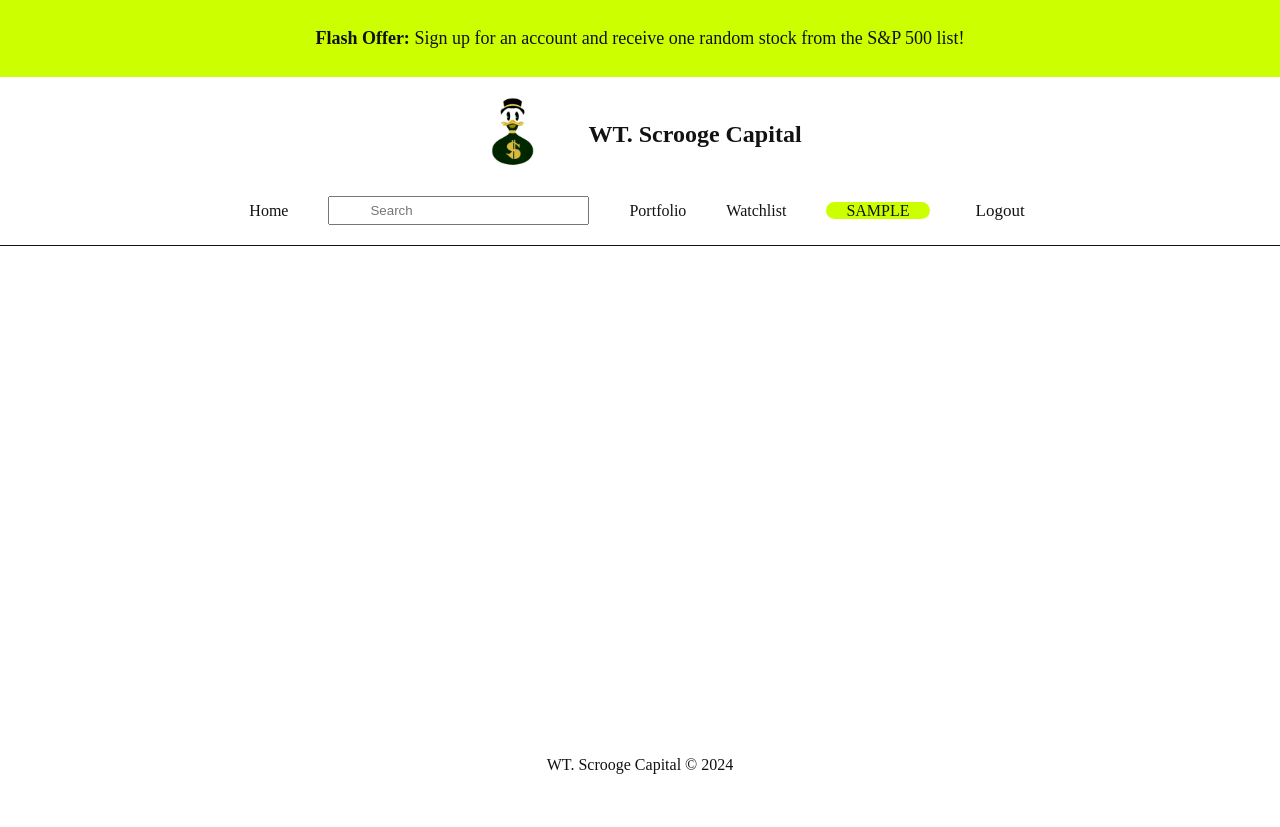
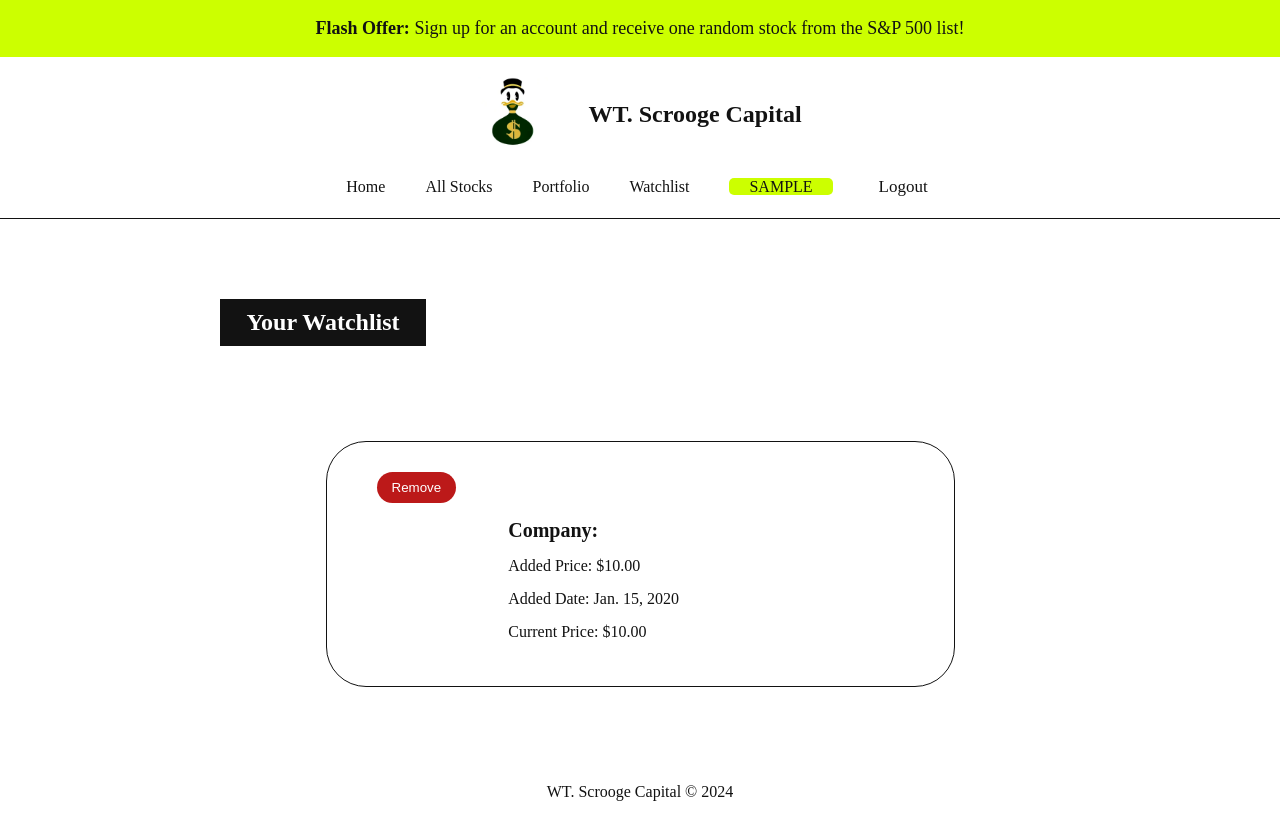
Before and after one commit to tszwong/BU-CS412, a Django app: page /watchlist/ in a window 1280 px wide. Before the commit the page ends 774 px from the top, so only its background shows below. Run offline with Django 5.2, Linux system fonts and the light colour scheme; a user stored in the database is signed in; tables that the repository leaves empty hold one stand-in row (values such as "Sample post"); some web fonts are replaced.

Commit message:
REMAINING WORK: add more comments, docstrings; STATUS: finished the portfolio page: added buy and sell features, updated transactions, fixed navbar styles, watchlist completed, pagination for watchlist completed, other style changes, both remove and add for watchlist works now, project content complete

```diff
--- a/static/final_styles.css
+++ b/static/final_styles.css
@@ -78,8 +82,66 @@ body {
     margin: 0 auto;
     margin-left: 15px;
     margin-right: 15px;
-    border-radius: 8px;
+    border-radius: 30px;
     width: 33%;
+}
+
+.watch-rec-container {
+    display: flex;
+    flex-direction: column;
+    width: 100%;
+    max-width: 85%;
+    /* border: 1px solid rgb(18, 18, 18); */
+    border-radius: 4px;
+    margin: 0 auto;
+    padding: 50px 50px;
+    /* box-shadow: 0 2px 4px rgba(0, 0, 0, 0.1); */
+}
+
+.watch-rec-card {
+    /* background-color: rgb(18, 18, 18);
+    color: rgb(255, 255, 255); */
+    padding: 30px 50px;
+    margin: 0 auto;
+    margin-top: 45px;
+    border: 1px solid rgb(18, 18, 18);
+    border-radius: 40px;
+    width: 50%;
+}
+
+.watch-rec-card h3, .watch-rec-card h4, .watch-rec-card p {
+    margin: 0 auto;
+    margin-top: 10px;
+    margin-bottom: 15px;
+    width: 50%;
+}
+
+.watch-rec-card h3 {
+    font-size: 24px;
+}
+
+.watch-rec-card h4 {
+    font-size: 20px;
+}
+
+.watch-rec-card button, .gw-rec-card button {
+    margin: 0 auto;
+    padding: 8px 15px;
+    background-color: rgb(188, 25, 25);
+    color: white;
+    border-radius: 25px;
+    border: none;
+}
+
+.gw-rec-card button {
+    background-color: rgb(0, 200, 5);
+}
+
+.watch-rec-card button:hover, .gw-rec-card button:hover {
+    cursor: pointer;
+    background-color: rgb(255, 255, 255);
+    color: rgb(18, 18, 18);
+    transition: 0.5s;
 }
 
 .transact-container {
--- a/wt_scrooge_capital/templates/wt_scrooge_capital/base.html
+++ b/wt_scrooge_capital/templates/wt_scrooge_capital/base.html
@@ -13,7 +13,7 @@
     </head>
     <body>
         <div class="page-container">
-            <div class="ad" style="align-items: center; display: flex; justify-content: center; width: 100vw; padding-top: 10px; padding-bottom: 10px; font-size: 18px;">
+            <div class="ad" style="align-items: center; display: flex; justify-content: center; width: 100vw; font-size: 18px;">
                 <p><span style="font-weight: bold;">Flash Offer:</span> Sign up for an account and receive one random stock from the S&P 500 list!</p>
             </div>
             <nav class="nav-bar">
@@ -21,7 +21,7 @@
                     <div class="nav-bar-links">
                         <ul>
                             <li>
-                                <a href="{% url 'home' %}"><img src="{% static 'wt_logo_small.png' %}" style="width: 70px; height: auto;"></a>
+                                <img src="{% static 'wt_logo_small.png' %}" style="width: 70px; height: auto;">
                             </li>
                             <li>
                                 <h1>WT. Scrooge Capital</h1>
@@ -31,21 +31,12 @@
 
                     <div class="nav-bar-links" style="margin-top: 25px;">
                         <ul>
-                            <li>
-                                <a href="{% url 'home' %}">Home</a>
-                            </li>
-                            <li>
-                                <input type="text" placeholder="Search" style="padding: 5px 40px;">
-                            </li>
-                            <li>
-                                <a href="{% url 'portfolio' %}">Portfolio</a>
-                            </li>
-                            <li>
-                                <a href="{% url 'watchlist' %}">Watchlist</a>
-                            </li>
-                            <!-- <li>
-                                <a href="{% url 'transactions' %}">Transaction History</a>
-                            </li> -->
+                            <li><a href="{% url 'home' %}">Home</a></li>
+                            <!-- <li><input type="text" placeholder="Search" style="padding: 5px 40px;"></li> -->
+                            <li><a href="{% url 'stock_list' %}">All Stocks</a></li>
+                            <li><a href="{% url 'portfolio' %}">Portfolio</a></li>
+                            <li><a href="{% url 'watchlist' %}">Watchlist</a></li>
+                            <!-- <li><a href="{% url 'transactions' %}">Transaction History</a></li> -->
                         </ul>
 
                         <ul>
@@ -57,7 +48,7 @@
                                             background-color: rgb(204, 255, 0);
                                             padding-left: 20px;
                                             padding-right: 20px;
-                                            border-radius: 15px;
+                                            border-radius: 5px;
                                         "
                                     >
                                         {{ user.username }}
@@ -70,9 +61,7 @@
                                     </form>
                                 </li>
                             {% else %}
-                                <li>
-                                    <a href="{% url 'login' %}">Login</a>
-                                </li>
+                                <li><a href="{% url 'login' %}">Login</a></li>
                             {% endif %}
                         </ul>
                     </div>
@@ -88,6 +77,7 @@
             <footer>
                 <p>WT. Scrooge Capital &copy; 2024</p>
             </footer>
+
         </div>
     </body>
 </html>
--- a/wt_scrooge_capital/templates/wt_scrooge_capital/stock_detail.html
+++ b/wt_scrooge_capital/templates/wt_scrooge_capital/stock_detail.html
@@ -22,7 +22,7 @@
                 <p><strong>Shares Owned: </strong><span class="space">.</span>{{ shares_owned }}</p>
                 <p><strong>Open Price: </strong><span class="space">.</span>${{ open_price }}</p>
                 <p><strong>Close Price: </strong><span class="space">.</span>${{ close_price }}</p>
-                <p><strong>Difference: </strong><span class="space">.</span>${{ diff }}</p>
+                <p><strong>Day Difference: </strong><span class="space">.</span>${{ diff }}</p>
             </div>
             <div class="right additional-info-content" id="rad">
                 <p><strong>Max Price: </strong><span class="space">.</span>${{ max_price }}</p>
--- a/wt_scrooge_capital/templates/wt_scrooge_capital/transactions_list.html
+++ b/wt_scrooge_capital/templates/wt_scrooge_capital/transactions_list.html
@@ -7,8 +7,8 @@
     </head>
     <body>
         <div class="content-block">
-            <h2 class="space-it" style="text-align: center;">Transaction History</h2>
             <div class="transact-container">
+                <h2 id="transaction-title">Transaction History</h2>
                 {% for transaction in transactions %}
                     <div class="transact-card {% if transaction.get_transaction_type_display == 'Buy' %}buy{% elif transaction.get_transaction_type_display == 'Sell' %}sell{% endif %}">
                         <h4>Company: {{ transaction.stock.company_name }}</h4>
@@ -16,6 +16,7 @@
                         <h2>$<span style="padding-left: 3px">{{ transaction.purchase_price }}</span></h2>
                         <p>Quantity: {{ transaction.shares }}, Date: {{ transaction.purchase_date }}, Type: {{ transaction.get_transaction_type_display }}</p>
                     </div>
+                    <hr id="portfolio-hr" class="transact-hr">
                 {% endfor %}
             </div>
         </div>
--- a/wt_scrooge_capital/templates/wt_scrooge_capital/watch_list.html
+++ b/wt_scrooge_capital/templates/wt_scrooge_capital/watch_list.html
@@ -9,9 +9,9 @@
         <div class="content-block">
             <h2 class="space-it">General Watch List</h2>
             <div class="gw-rec-container">
-                {% for stock in stocks %}
+                {% for stock in stocks|slice:":3" %}
                 <div class="gw-rec-card">
-                    <button>remove</button>
+                    <!-- <button>remove</button> -->
                     <h4>Company: {{ stock.company_name }}</h4>
                     <h3><a href="{% url 'stock_detail' stock.id %}" style="text-decoration: none;">{{ stock.ticker }}</a></h3>
                     <h2>$<span style="padding-left: 3px">{{ stock.current_price }}</span></h2>
--- a/wt_scrooge_capital/templates/wt_scrooge_capital/watchlist_expanded.html
+++ b/wt_scrooge_capital/templates/wt_scrooge_capital/watchlist_expanded.html
@@ -1,5 +1,40 @@
 {% extends 'wt_scrooge_capital/base.html' %}
 
 {% block content %}
+    <div class="content-block">
+        <h2 class="space-it"
+            style="
+                margin-left: 200px;
+                background-color: rgb(18, 18, 18);
+                color: white;
+                width: 15%;
+                padding: 10px;
+                text-align: center;
+            "
+        >
+            Your Watchlist
+        </h2>
 
+        <div class="watch-rec-container">
+            {% if watchlist %}
+                {% for item in watchlist %}
+                <div class="watch-rec-card">
+                    <form action="{% url 'remove_from_watchlist' item.id %}" method="post">
+                        {% csrf_token %}
+                        <button type="submit">Remove</button>
+                    </form>
+
+                    <h4>Company: {{ item.stock.company_name }}</h4>
+                    <h3><a href="{% url 'stock_detail' item.stock.id %}" style="text-decoration: none;">{{ item.stock.ticker }}</a></h3>
+                    <p>Added Price: ${{ item.added_price }}</p>
+                    <p>Added Date: {{ item.added_date }}</p>
+                    <p>Current Price: ${{ item.current_price }}</p>
+                </div>
+                {% endfor %}
+            {% else %}
+                <p>No items in your watchlist.</p>
+            {% endif %}
+        </div>
+
+    </div>
 {% endblock %}
--- a/wt_scrooge_capital/urls.py
+++ b/wt_scrooge_capital/urls.py
@@ -1,7 +1,8 @@
 from django.urls import path
 from . import views
 from django.contrib.auth import views as auth_views
-from .views import CustomLoginView, HomeView, PortfolioView, SignupView, StockDetailView, WatchlistView, TransactionsView, ProfileView
+from .views import AddToWatchlistView, CustomLoginView, HomeView, PortfolioView, RemoveFromWatchlistView, SignupView, \
+                   StockDetailView, StockListView, WatchlistView, TransactionsView, ProfileView
 
 urlpatterns = [
     path('', HomeView.as_view(), name='home'),
@@ -10,6 +11,9 @@ urlpatterns = [
     path('transactions/', TransactionsView.as_view(), name='transactions'),
     path('profile/', ProfileView.as_view(), name='profile'),
     path('stock/<int:pk>/graphs/', StockDetailView.as_view(), name='stock_detail'),
+    path('stocks/', StockListView.as_view(), name='stock_list'),
+    path('watchlist/remove/<int:pk>/', RemoveFromWatchlistView.as_view(), name='remove_from_watchlist'),
+    path('add-to-watchlist/<int:stock_id>/', AddToWatchlistView.as_view(), name='add_to_watchlist'),
     path('login/', CustomLoginView.as_view(), name='login'),
     path('logout/', auth_views.LogoutView.as_view(template_name='wt_scrooge_capital/logged_out.html'), name='logout'),
     path('signup/', SignupView.as_view(), name='signup'),
--- a/wt_scrooge_capital/views.py
+++ b/wt_scrooge_capital/views.py
@@ -1,14 +1,19 @@
+from pyexpat.errors import messages
 from django.db import IntegrityError
-from django.shortcuts import render, redirect
+from django.http import HttpResponseRedirect
+from django.shortcuts import get_object_or_404, render, redirect
+from django.urls import reverse
+from django.views import View
 from .models import Transaction, UserProfile, Portfolio, WatchList, Stock, StockPriceHistory
 from django.views.generic import ListView, CreateView, DetailView
 from django.contrib.auth.mixins import LoginRequiredMixin
 from django.contrib.auth import login
 from django.contrib.auth import views as auth_views
-from .forms import CustomAuthenticationForm, SignupForm
+from .forms import BuySellForm, CustomAuthenticationForm, SignupForm
 from django.views.generic.edit import FormView
 import plotly.express as px
 from plotly.io import to_html
+import datetime
 
 
 class CustomLoginView(auth_views.LoginView):
@@ -57,31 +62,100 @@ class PortfolioView(LoginRequiredMixin, ListView):
         context['portfolio'] = portfolio_items
         context['portfolio_total_shares'] = sum(item.shares for item in portfolio_items)
         context['portfolio_total_value'] = sum(item.shares * item.stock.current_price for item in portfolio_items)
+        context['buy_sell_form'] = BuySellForm()
 
         return context
+
+
+    def post(self, request, *args, **kwargs):
+        form = BuySellForm(request.POST)
+        user_profile = UserProfile.objects.get(user=request.user)
+
+        if form.is_valid():
+            stock = form.cleaned_data['stock']
+            action = form.cleaned_data['action']
+            shares = form.cleaned_data['shares']
+
+            portfolio_item, created = Portfolio.objects.get_or_create(user=user_profile, stock=stock, defaults={
+                'shares': 0,
+                'purchase_price': stock.current_price,
+                'purchase_date': datetime.date.today(),
+            })
+
+            if action == 'buy':
+                portfolio_item.shares += shares
+                portfolio_item.purchase_price = stock.current_price
+
+                # update the transaction history
+                Transaction.objects.create(
+                    user=user_profile,
+                    stock=stock,
+                    shares=shares,
+                    purchase_price=stock.current_price,
+                    purchase_date=datetime.date.today(),
+                    transaction_type='buy',
+                )
+
+            elif action == 'sell':
+                if portfolio_item.shares == 0:
+                    portfolio_item.delete()
+
+                    # update the transaction history
+                    Transaction.objects.create(
+                        user=user_profile,
+                        stock=stock,
+                        shares=shares,
+                        purchase_price=stock.current_price,
+                        purchase_date=datetime.date.today(),
+                        transaction_type='sell',
+                    )
+
+                    return redirect(reverse('portfolio'))
+                if portfolio_item.shares >= shares:
+                    portfolio_item.shares -= shares
+                    if portfolio_item.shares == 0:
+                        portfolio_item.delete()
+                        return redirect(reverse('portfolio'))
+
+                    # update the transaction history
+                    Transaction.objects.create(
+                        user=user_profile,
+                        stock=stock,
+                        shares=shares,
+                        purchase_price=stock.current_price,
+                        purchase_date=datetime.date.today(),
+                        transaction_type='sell',
+                    )
+
+                else:
+                    return redirect(reverse('portfolio'))
+
+            portfolio_item.save()
+            return redirect(reverse('portfolio'))
+
+        return redirect(reverse('portfolio'))
 
 
 
 class WatchlistView(LoginRequiredMixin, ListView):
     """
-        Create a subclass of ListView
+        Displays the user's watchlist
     """
-
     model = WatchList
     template_name = 'wt_scrooge_capital/watchlist_expanded.html'
     context_object_name = 'watchlist'
 
+    def get_queryset(self):
 
-    def get_queryset(self):
         user_profile = UserProfile.objects.get(user=self.request.user)
         return WatchList.objects.filter(user=user_profile)
-
 
     def get_context_data(self, **kwargs):
         context = super().get_context_data(**kwargs)
         user_profile = UserProfile.objects.get(user=self.request.user)
         context['profile'] = user_profile
         return context
+
 
 
 class TransactionsView(LoginRequiredMixin, ListView):
@@ -93,14 +167,13 @@ class TransactionsView(LoginRequiredMixin, ListView):
     context_object_name = 'transactions'
 
     def get_queryset(self):
-        # Filter transactions for the logged-in user's profile
         user_profile = UserProfile.objects.get(user=self.request.user)
         return Transaction.objects.filter(user=user_profile)
 
     def get_context_data(self, **kwargs):
         context = super().get_context_data(**kwargs)
         user_profile = UserProfile.objects.get(user=self.request.user)
-        context['profile'] = user_profile  # Optional: Pass the profile for additional context
+        context['profile'] = user_profile
         return context
 
 
@@ -194,5 +267,43 @@ class StockDetailView(LoginRequiredMixin, DetailView):
         else:
             context['shares_owned'] = 0
 
+        return context
 
-        return context
+
+class StockListView(LoginRequiredMixin, ListView):
+    """
+        Displays all stocks
+    """
+    model = Stock
+    template_name = 'wt_scrooge_capital/all_stocks.html'
+    context_object_name = 'stocks'
+    paginate_by = 3
+
+
+class RemoveFromWatchlistView(LoginRequiredMixin, View):
+    """
+        Handles the removal of an item from the watchlist
+    """
+    def post(self, request, pk):
+        user_profile = UserProfile.objects.get(user=request.user)
+        watchlist_item = get_object_or_404(WatchList, pk=pk, user=user_profile)
+        watchlist_item.delete()
+        return HttpResponseRedirect(reverse('watchlist'))
+
+
+class AddToWatchlistView(LoginRequiredMixin, View):
+    """
+        Handles adding a stock to the user's watchlist
+    """
+    def post(self, request, stock_id):
+        user_profile = UserProfile.objects.get(user=request.user)
+        stock = get_object_or_404(Stock, id=stock_id)
+
+        if not WatchList.objects.filter(user=user_profile, stock=stock).exists():
+            WatchList.objects.create(
+                user=user_profile,
+                stock=stock,
+                added_price=stock.current_price,
+                current_price=stock.current_price
+            )
+        return redirect(reverse('stock_list'))
```
Also changed, not shown: other parts of static/final_styles.css (+95 -12 lines), wt_scrooge_capital/forms.py (+7 -1 lines), wt_scrooge_capital/models.py (+3 -6 lines), wt_scrooge_capital/templates/wt_scrooge_capital/portfolio.html (+14 -3 lines), wt_scrooge_capital/templates/wt_scrooge_capital/stock_list.html (added, +46 -0 lines).
